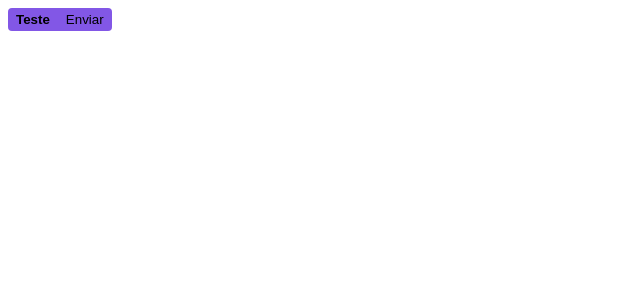
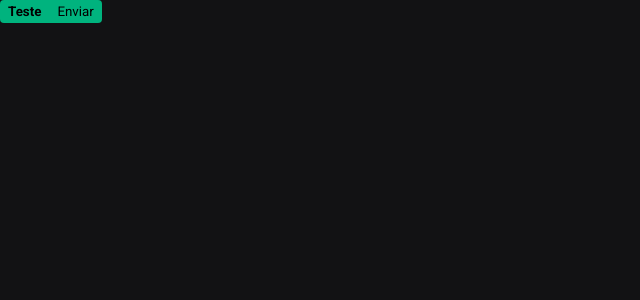
Before and after one commit to nathallye/ignite-shop, a Next.js app: page / in a window 1280 px wide. Shown: the top 300 px of the page, without its empty margins (0-640 px from the left). Built offline with nearby package versions, Linux system fonts and the light colour scheme.

Commit message:
Global styles

```diff
--- a/src/pages/_app.tsx
+++ b/src/pages/_app.tsx
@@ -1,3 +1,8 @@
-export default function App({ Component, pageProps }) {
+import { AppProps } from "next/app";
+import { globalStyles } from "../styles/global";
+
+globalStyles();
+
+export default function App({ Component, pageProps }: AppProps) {
   return <Component {...pageProps} />;
 }
--- a/src/pages/index.tsx
+++ b/src/pages/index.tsx
@@ -3,7 +3,7 @@
 const Button = styled("button", {
   display: "flex",
 
-  backgroundColor: "$rocketseat",
+  backgroundColor: "$green300",
   borderRadius: 4,
   border: 0,
 
--- /dev/null
+++ b/src/styles/global.ts
@@ -0,0 +1,19 @@
+import { globalCss } from ".";
+
+export const globalStyles = globalCss({
+  "*": {
+    margin: 0,
+    padding: 0
+  },
+
+  body: {
+    backgroundColor: "$gray900",
+    color: "$gray100",
+    "-webkit-font-smoothing": "antialiased"
+  },
+
+  "body, input, textarea, button": {
+    fontFamily: "Roboto",
+    fontWeight: 400
+  }
+});
--- a/src/styles/index.ts
+++ b/src/styles/index.ts
@@ -12,7 +12,15 @@
 } = createStitches({
   theme: {
     colors: {
-      rocketseat: '#8257e6',
+      white: "#FFF",
+
+      gray900: "#121214",
+      gray800: "#202024",
+      gray300: "#c4c4cc",
+      gray100: "#e1e1e6",
+
+      green500: "#00875f",
+      green300: "#00b37e",
     }
   }
 });
```
Also changed, not shown: 1 other file (tests, documents, lock files or other folders).
